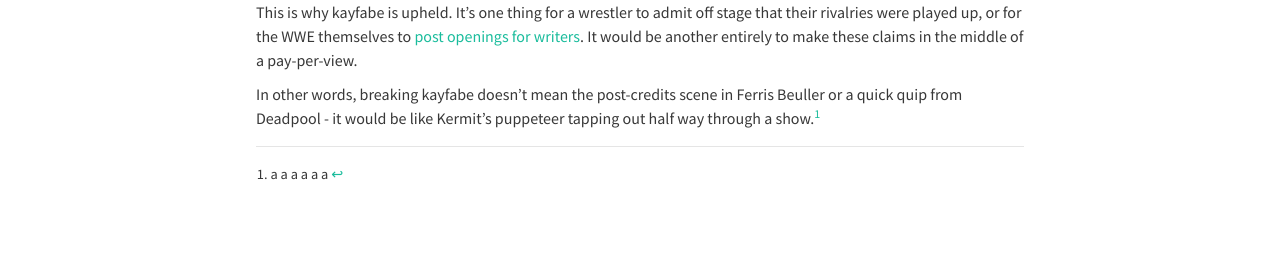
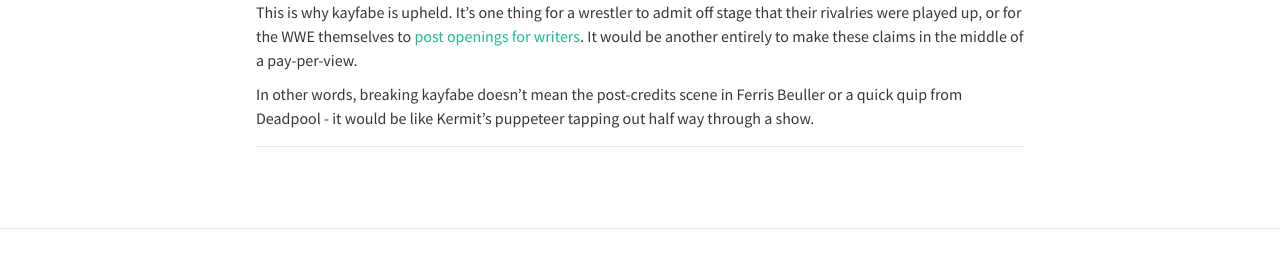
Before and after one commit to elliotherriman/website, a Jekyll site: the page built from _posts/2018-03-21-meaningful-choices-adjacent.markdown, in a window 1280 px wide. Shown: the part 665-923 px from the top of the page. Built offline with Jekyll 4.4.1, drawn with Linux system fonts in a browser that asks for light colours; nearby versions of some CDN libraries; after the commit the page ends 900 px from its top, so only the background shows below that.

Commit message:
Update 2018-03-21-meaningful-choices-adjacent.markdown

```diff
--- a/_posts/2018-03-21-meaningful-choices-adjacent.markdown
+++ b/_posts/2018-03-21-meaningful-choices-adjacent.markdown
@@ -16,9 +16,8 @@
 
 Every fan I've talked to has reached the same conclusion. Wrestling is more entertaining when the theatrics are played up. Of course they know The Undertaker isn't an immortal necromancer who once buried a man in cement - but holy _shit_ is it so much more fun to watch him on stage than a fifty three year old man named Mark William Calaway.
 
-This is why kayfabe is upheld. It's one thing for a wrestler to admit off stage that their rivalries were played up, or for the WWE themselves to [post openings for writers](https://wwecorp.wd5.myworkdayjobs.com/en-US/wwecorp/job/Stamford-CT--Headquarters/Writer_R0001288-1). It would be another entirely to make these claims in the middle of a pay-per-view.
+This is why kayfabe is upheld. It's one thing for a wrestler to admit off stage that their rivalries were played up, or for the WWE themselves to [post openings for writers](https://wwecorp.wd5.myworkdayjobs.com/wwecorp/). It would be another entirely to make these claims in the middle of a pay-per-view.
 
-In other words, breaking kayfabe doesn't mean the post-credits scene in Ferris Beuller or a quick quip from Deadpool - it would be like Kermit's puppeteer tapping out half way through a show.[^1]
+In other words, breaking kayfabe doesn't mean the post-credits scene in Ferris Beuller or a quick quip from Deadpool - it would be like Kermit's puppeteer tapping out half way through a show.
 
 ---
-[^1]: a a a a a a
```
